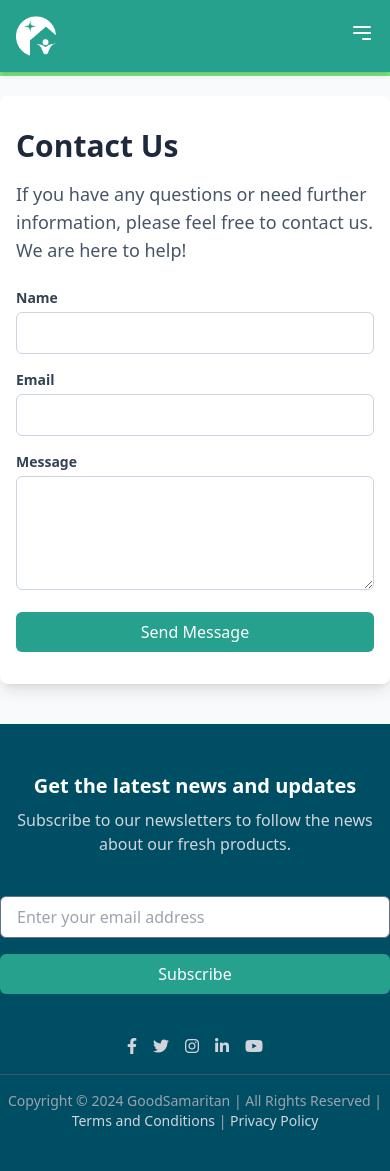
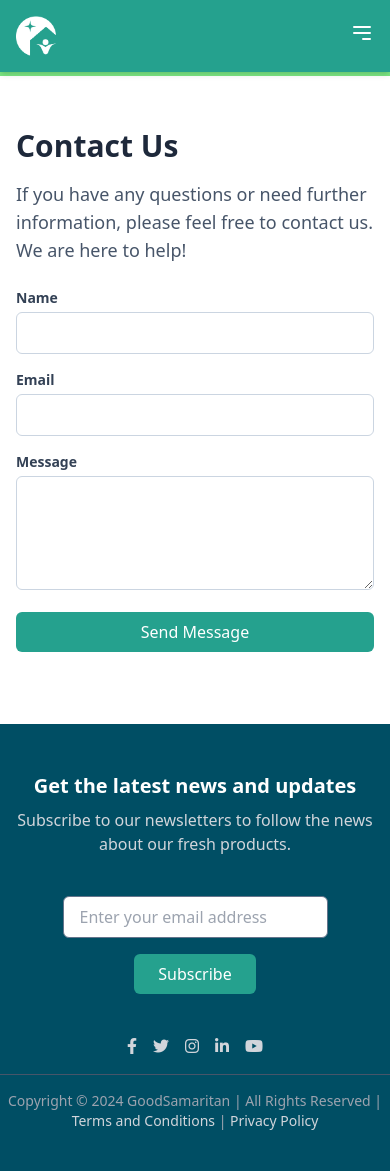
Before and after one commit to remoo69/GoodSamariTAN, a Django app: page /contact/ in a window 390 px wide. Run offline with Django 5.2, Linux system fonts and the light colour scheme; style sheets or scripts are compiled from the project's sources; some libraries are stand-ins or nearby versions.

Commit message:
update responsive design

```diff
--- a/application/templates/contact.html
+++ b/application/templates/contact.html
@@ -2,8 +2,8 @@
 {% load static %}
 
 {% block content %}
-<section class="flex justify-center w-full pt-24 pb-10 md:pt-40 bg-gray-50">
-    <div class="w-full max-w-2xl px-4 py-8 mx-auto bg-white rounded-lg shadow-lg sm:px-6 lg:px-8">
+<section class="flex justify-center w-full pt-24 pb-10 bg-white md:pt-40 md:bg-gray-50">
+    <div class="w-full max-w-2xl px-4 py-8 mx-auto bg-white rounded-lg md:shadow-lg sm:px-6 lg:px-8">
         <h2 class="mb-4 text-3xl font-extrabold text-slate-800 animate__animated animate__fadeIn">Contact Us</h2>
         <p class="mb-6 text-lg text-slate-600">
             If you have any questions or need further information, please feel free to contact us. We are here to help!
@@ -32,8 +32,8 @@
       <p class="mb-6 text-gray-300">Subscribe to our newsletters to follow the news about our fresh products.</p>
       <form class="flex flex-col items-center justify-center gap-4 my-10 sm:flex-row" method="POST" action="{% url 'subscribe' %}">
         {% csrf_token %}
-        <input type="email" name="email" placeholder="Enter your email address" class="w-full px-4 py-2 text-black border rounded-md border-slate-500 focus:outline-none focus:ring-2 focus:ring-slate-500 sm:w-auto" required />
-        <button type="submit" class="w-full px-6 py-2 text-white transition-all duration-300 bg-[#25A18E] rounded-md hover:bg-[#7AE582] font-medium hover:text-[#004E64] sm:w-auto">Subscribe</button>
+        <input type="email" name="email" placeholder="Enter your email address" class="w-auto px-4 py-2 text-black border rounded-md border-slate-500 focus:outline-none focus:ring-2 focus:ring-slate-500" required />
+        <button type="submit" class="px-6 py-2 text-white transition-all duration-300 bg-[#25A18E] rounded-md hover:bg-[#7AE582] font-medium hover:text-[#004E64] w-auto">Subscribe</button>
       </form>
       {% if messages %}
       <div class="mb-10">
```
